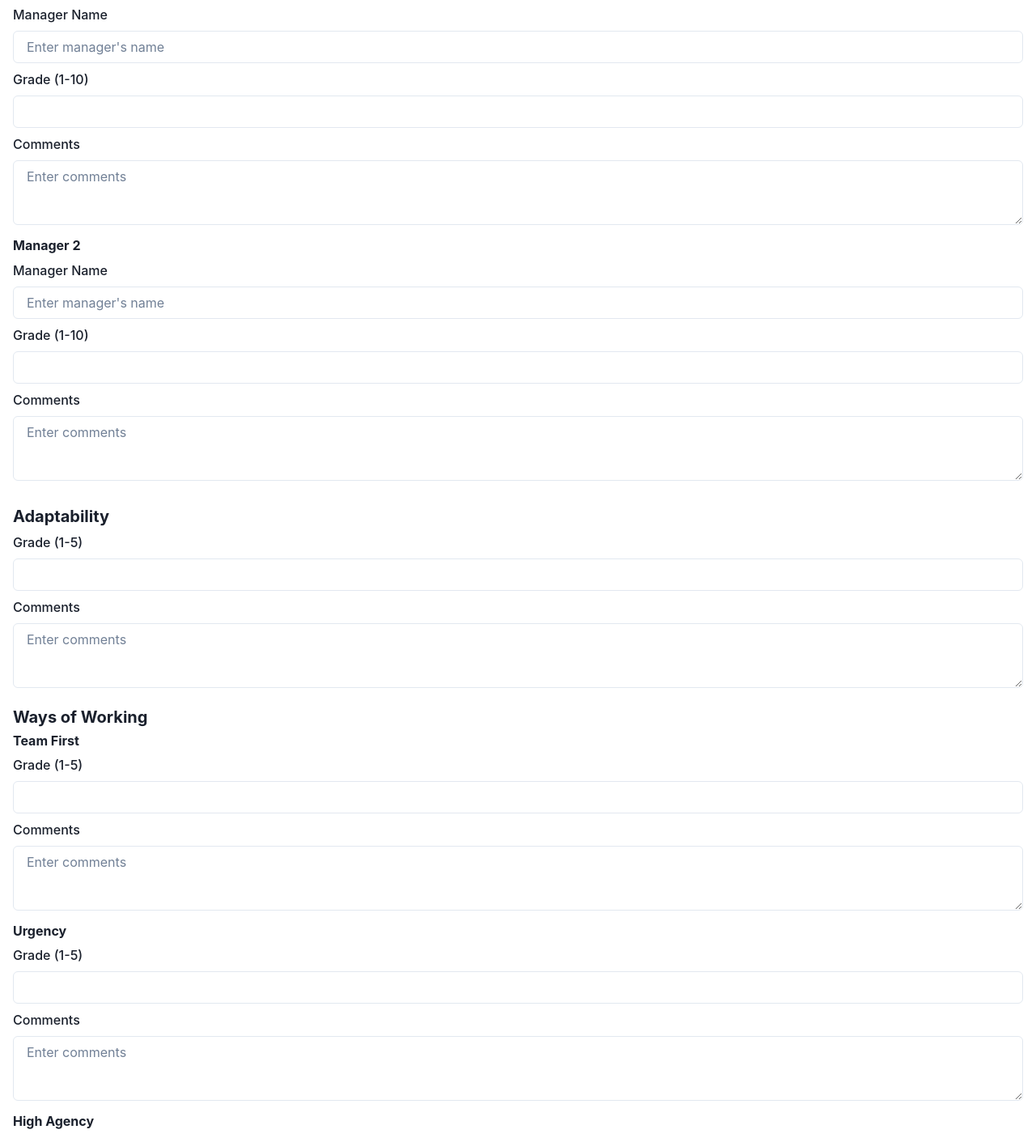
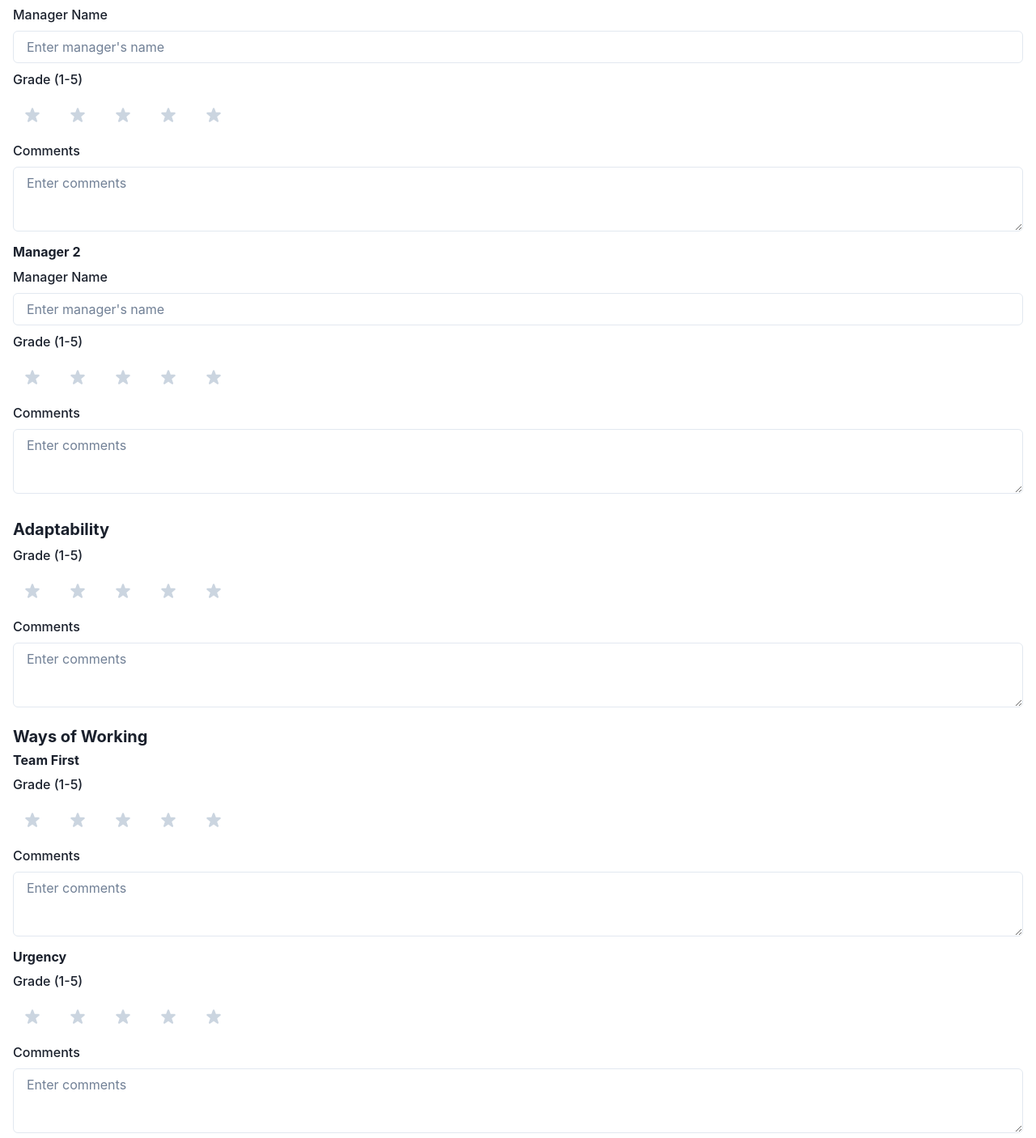
Before and after one commit to GPT-Engineer-App/candidate-grader, a React (Vite) app: page /candidate/1 in a window 1280 px wide. Shown: the part 204-1610 px from the top of the page at 81% size. Built offline with nearby package versions, Linux system fonts and the light colour scheme.

Commit message:
Implemented star rating system for grades instead of text entry in the Candidate Grading App.

```diff
--- a/src/pages/Candidate.jsx
+++ b/src/pages/Candidate.jsx
@@ -1,11 +1,35 @@
-import { Box, Heading, FormControl, FormLabel, Input, NumberInput, NumberInputField, Textarea, VStack, Link, Flex, Text } from "@chakra-ui/react";
+import { Box, Heading, FormControl, FormLabel, Input, Textarea, VStack, Link, Flex, Text, HStack, IconButton } from "@chakra-ui/react";
+import { StarIcon } from "@chakra-ui/icons";
 import { Link as RouterLink } from "react-router-dom";
 import { useParams } from "react-router-dom";
 import { useEffect, useState } from "react";
 
+const StarRating = ({ max, value, onChange }) => {
+  const stars = [];
+  for (let i = 1; i <= max; i++) {
+    stars.push(
+      <IconButton
+        key={i}
+        icon={<StarIcon />}
+        color={i <= value ? "yellow.400" : "gray.300"}
+        onClick={() => onChange(i)}
+        variant="ghost"
+        size="lg"
+      />
+    );
+  }
+  return <HStack>{stars}</HStack>;
+};
+
 const Candidate = () => {
   const { id } = useParams();
   const [candidate, setCandidate] = useState(null);
+  const [manager1Grade, setManager1Grade] = useState(0);
+  const [manager2Grade, setManager2Grade] = useState(0);
+  const [adaptabilityGrade, setAdaptabilityGrade] = useState(0);
+  const [teamFirstGrade, setTeamFirstGrade] = useState(0);
+  const [urgencyGrade, setUrgencyGrade] = useState(0);
+  const [highAgencyGrade, setHighAgencyGrade] = useState(0);
 
   useEffect(() => {
     // Simulate fetching candidate data
@@ -40,10 +64,8 @@ const Candidate = () => {
                     <Input placeholder="Enter manager's name" />
                   </FormControl>
                   <FormControl mb={2}>
-                    <FormLabel>Grade (1-10)</FormLabel>
-                    <NumberInput max={10} min={1}>
-                      <NumberInputField />
-                    </NumberInput>
+                    <FormLabel>Grade (1-5)</FormLabel>
+                    <StarRating max={5} value={manager1Grade} onChange={setManager1Grade} />
                   </FormControl>
                   <FormControl mb={2}>
                     <FormLabel>Comments</FormLabel>
@@ -57,10 +79,8 @@ const Candidate = () => {
                     <Input placeholder="Enter manager's name" />
                   </FormControl>
                   <FormControl mb={2}>
-                    <FormLabel>Grade (1-10)</FormLabel>
-                    <NumberInput max={10} min={1}>
-                      <NumberInputField />
-                    </NumberInput>
+                    <FormLabel>Grade (1-5)</FormLabel>
+                    <StarRating max={5} value={manager2Grade} onChange={setManager2Grade} />
                   </FormControl>
                   <FormControl mb={2}>
                     <FormLabel>Comments</FormLabel>
@@ -72,9 +92,7 @@ const Candidate = () => {
                 <Heading size="md" mb={2}>Adaptability</Heading>
                 <FormControl mb={2}>
                   <FormLabel>Grade (1-5)</FormLabel>
-                  <NumberInput max={5} min={1}>
-                    <NumberInputField />
-                  </NumberInput>
+                  <StarRating max={5} value={adaptabilityGrade} onChange={setAdaptabilityGrade} />
                 </FormControl>
                 <FormControl mb={2}>
                   <FormLabel>Comments</FormLabel>
@@ -87,9 +105,7 @@ const Candidate = () => {
                   <Heading size="sm" mb={2}>Team First</Heading>
                   <FormControl mb={2}>
                     <FormLabel>Grade (1-5)</FormLabel>
-                    <NumberInput max={5} min={1}>
-                      <NumberInputField />
-                    </NumberInput>
+                    <StarRating max={5} value={teamFirstGrade} onChange={setTeamFirstGrade} />
                   </FormControl>
                   <FormControl mb={2}>
                     <FormLabel>Comments</FormLabel>
@@ -100,9 +116,7 @@ const Candidate = () => {
                   <Heading size="sm" mb={2}>Urgency</Heading>
                   <FormControl mb={2}>
                     <FormLabel>Grade (1-5)</FormLabel>
-                    <NumberInput max={5} min={1}>
-                      <NumberInputField />
-                    </NumberInput>
+                    <StarRating max={5} value={urgencyGrade} onChange={setUrgencyGrade} />
                   </FormControl>
                   <FormControl mb={2}>
                     <FormLabel>Comments</FormLabel>
@@ -113,9 +127,7 @@ const Candidate = () => {
                   <Heading size="sm" mb={2}>High Agency</Heading>
                   <FormControl mb={2}>
                     <FormLabel>Grade (1-5)</FormLabel>
-                    <NumberInput max={5} min={1}>
-                      <NumberInputField />
-                    </NumberInput>
+                    <StarRating max={5} value={highAgencyGrade} onChange={setHighAgencyGrade} />
                   </FormControl>
                   <FormControl mb={2}>
                     <FormLabel>Comments</FormLabel>
```
